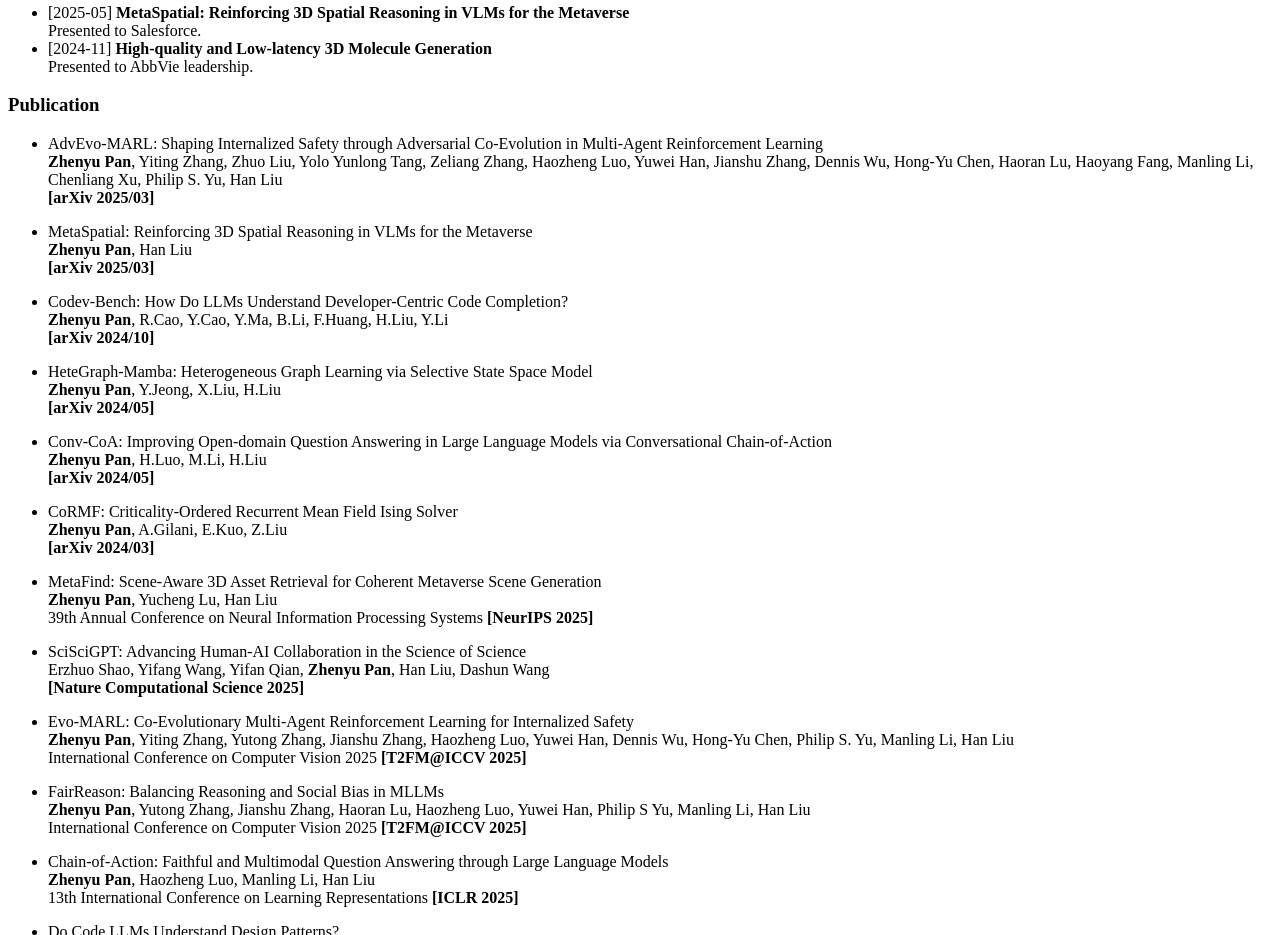
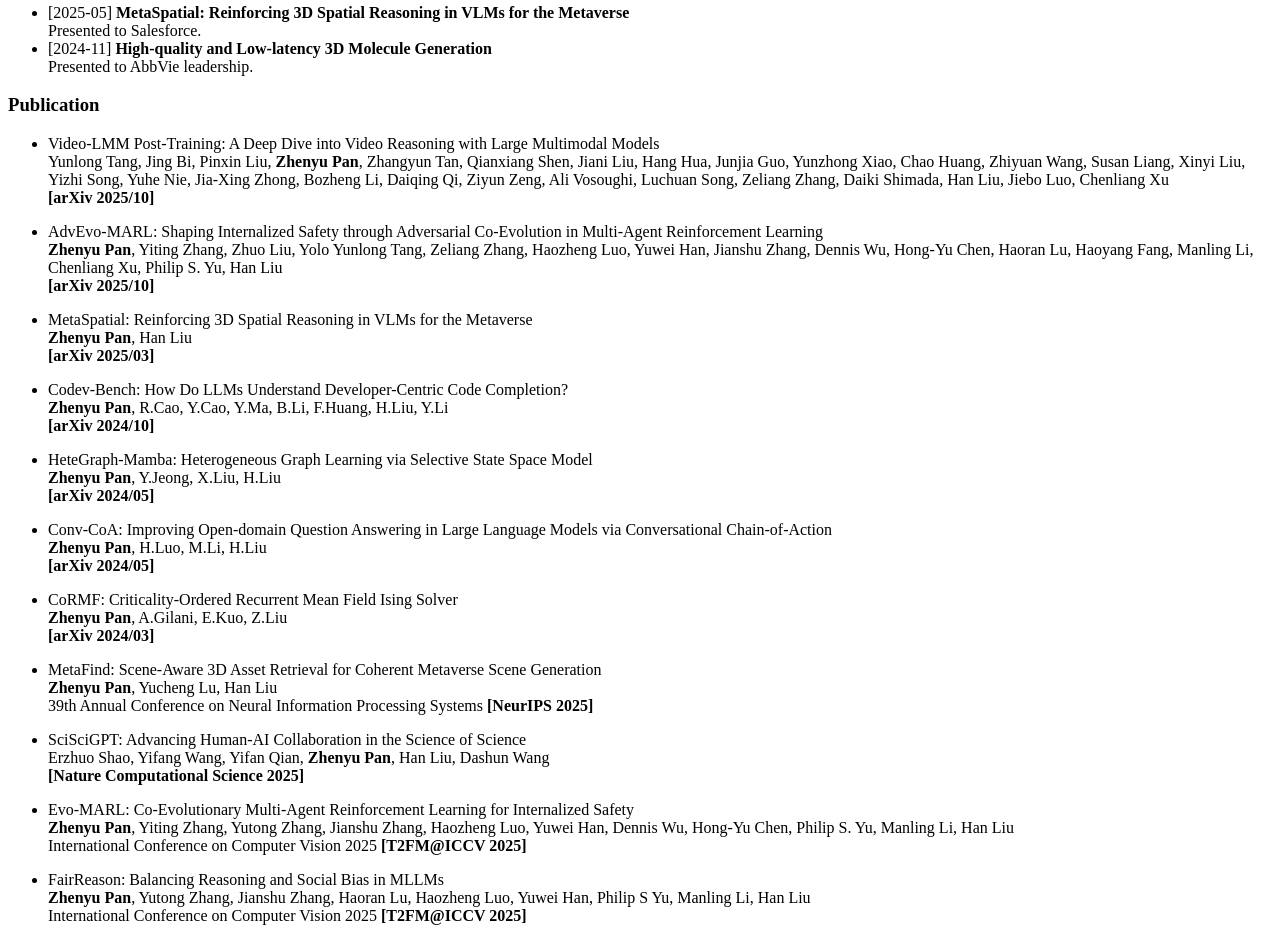
Before and after one commit to PzySeere/PzySeere.github.io, a plain HTML site: page index.html in a window 1280 px wide. Shown: the part 1060-1995 px from the top of the page. Drawn offline with Linux system fonts and the light colour scheme.

Commit message:
Update index.html

```diff
--- a/index.html
+++ b/index.html
@@ -108,13 +108,23 @@
                         <h1 id="publication">Publication</h1>
 
                         <ul>
+
+                            <li>
+                                <p>
+                                      Video-LMM Post-Training: A Deep Dive into Video Reasoning with Large Multimodal Models
+                                    <br/>
+                                  Yunlong Tang, Jing Bi, Pinxin Liu, <strong>Zhenyu Pan</strong>, Zhangyun Tan, Qianxiang Shen, Jiani Liu, Hang Hua, Junjia Guo, Yunzhong Xiao, Chao Huang, Zhiyuan Wang, Susan Liang, Xinyi Liu, Yizhi Song, Yuhe Nie, Jia-Xing Zhong, Bozheng Li, Daiqing Qi, Ziyun Zeng, Ali Vosoughi, Luchuan Song, Zeliang Zhang, Daiki Shimada, Han Liu, Jiebo Luo, Chenliang Xu
+                                    <br/>
+                                    <strong>[arXiv 2025/10]</strong>
+                                </p>
+                            </li>
                             <li>
                                 <p>
                                       AdvEvo-MARL: Shaping Internalized Safety through Adversarial Co-Evolution in Multi-Agent Reinforcement Learning
                                     <br/>
                                   <strong>Zhenyu Pan</strong>, Yiting Zhang, Zhuo Liu, Yolo Yunlong Tang, Zeliang Zhang, Haozheng Luo, Yuwei Han, Jianshu Zhang, Dennis Wu, Hong-Yu Chen, Haoran Lu, Haoyang Fang, Manling Li, Chenliang Xu, Philip S. Yu, Han Liu
                                     <br/>
-                                    <strong>[arXiv 2025/03]</strong>
+                                    <strong>[arXiv 2025/10]</strong>
                                 </p>
                             </li>
                             <li>
```
